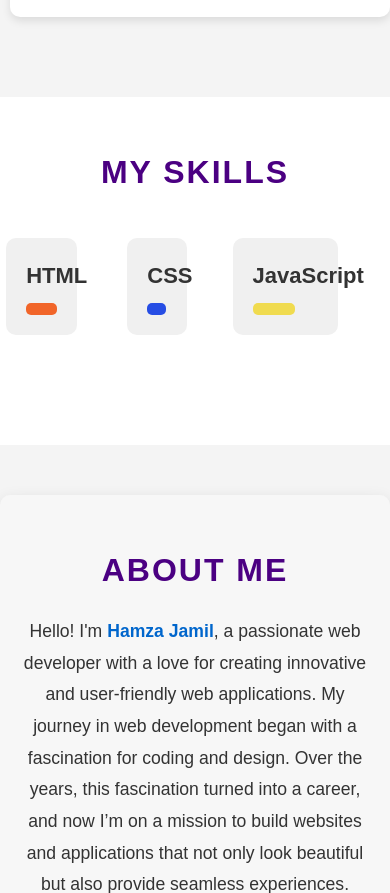
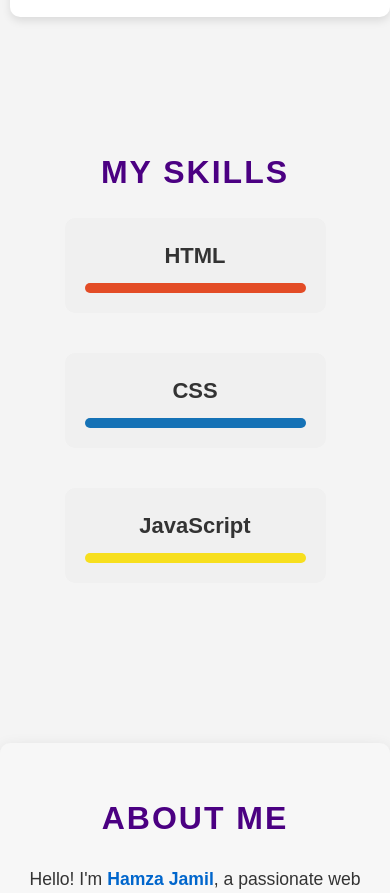
Before and after one commit to Humzajamil234/Hamza-Portfolio, a plain HTML site: page index.html in a window 390 px wide. Shown: the part 775-1668 px from the top of the page. Drawn offline with Linux system fonts and the light colour scheme.

Commit message:
Update style.css

```diff
--- a/style.css
+++ b/style.css
@@ -926,3 +926,113 @@ body {
     padding: 15px;
   }
 }
+
+media only screen and (max-width: 768px) {
+  nav ul {
+    flex-direction: column;
+    align-items: center;
+    display: none; /* Hide navigation by default */
+    width: 100%;
+  }
+
+  nav ul li {
+    padding: 10px 0;
+  }
+
+  .hamburger {
+    display: block; /* Show hamburger menu */
+  }
+
+  .header-content {
+    flex-basis: 100%;
+    text-align: center;
+  }
+
+  /* When the menu is toggled, show the navigation */
+  .nav-active {
+    display: flex !important;
+  }
+
+  .header-content h1 {
+    font-size: 2.5em;
+  }
+
+  .header-content p {
+    font-size: 1em;
+  }
+
+  .cta-btn {
+    font-size: 1em;
+    padding: 8px 16px;
+  }
+}
+
+/* Skills Section */
+.skills {
+  background-color: #f4f4f4;
+  padding: 50px;
+  text-align: center;
+}
+
+.skills-grid {
+  display: flex;
+  justify-content: space-between;
+  margin-top: 20px;
+}
+
+.skill {
+  width: 30%;
+  text-align: center;
+}
+
+.skill-bar {
+  width: 100%;
+  height: 15px;
+  margin-top: 10px;
+  border-radius: 5px;
+}
+
+.html {
+  background-color: #e34c26;
+}
+
+.css {
+  background-color: #1572b6;
+}
+
+.js {
+  background-color: #f7df1e;
+}
+
+/* Media Queries for Skills (Mobile) */
+@media only screen and (max-width: 768px) {
+  .skills-grid {
+    flex-direction: column;
+    align-items: center;
+  }
+
+  .skill {
+    width: 70%; /* Reduce width for better layout */
+    margin-bottom: 20px; /* Add space between skills */
+  }
+
+  .skill-bar {
+    height: 12px; /* Reduce height of the skill bars */
+  }
+}
+
+@media only screen and (max-width: 480px) {
+  .skills-grid {
+    flex-direction: column;
+    align-items: center;
+  }
+
+  .skill {
+    width: 90%; /* Make skill section wider on small mobile screens */
+    margin-bottom: 20px;
+  }
+
+  .skill-bar {
+    height: 10px; /* Further reduce height for small screens */
+  }
+}
```
